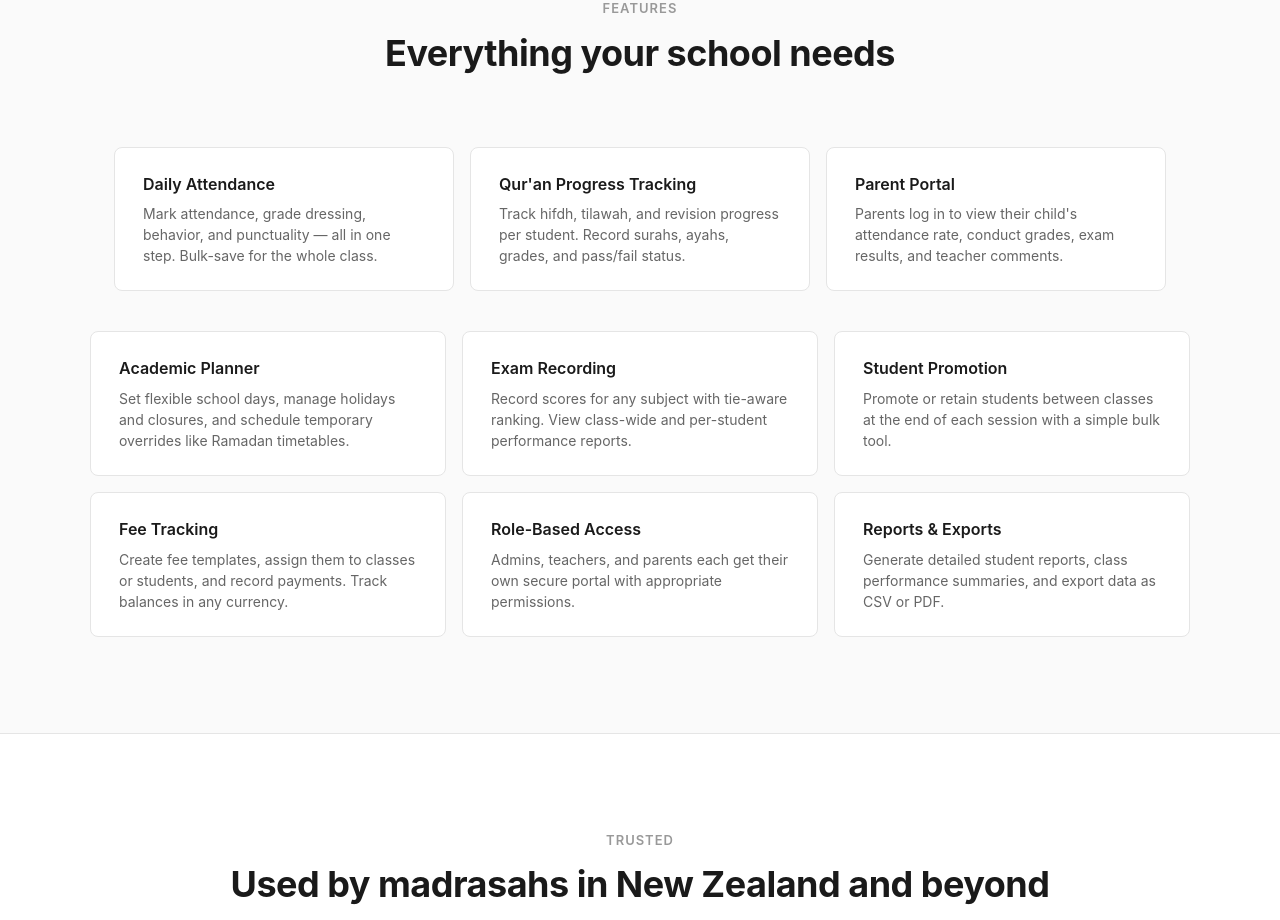
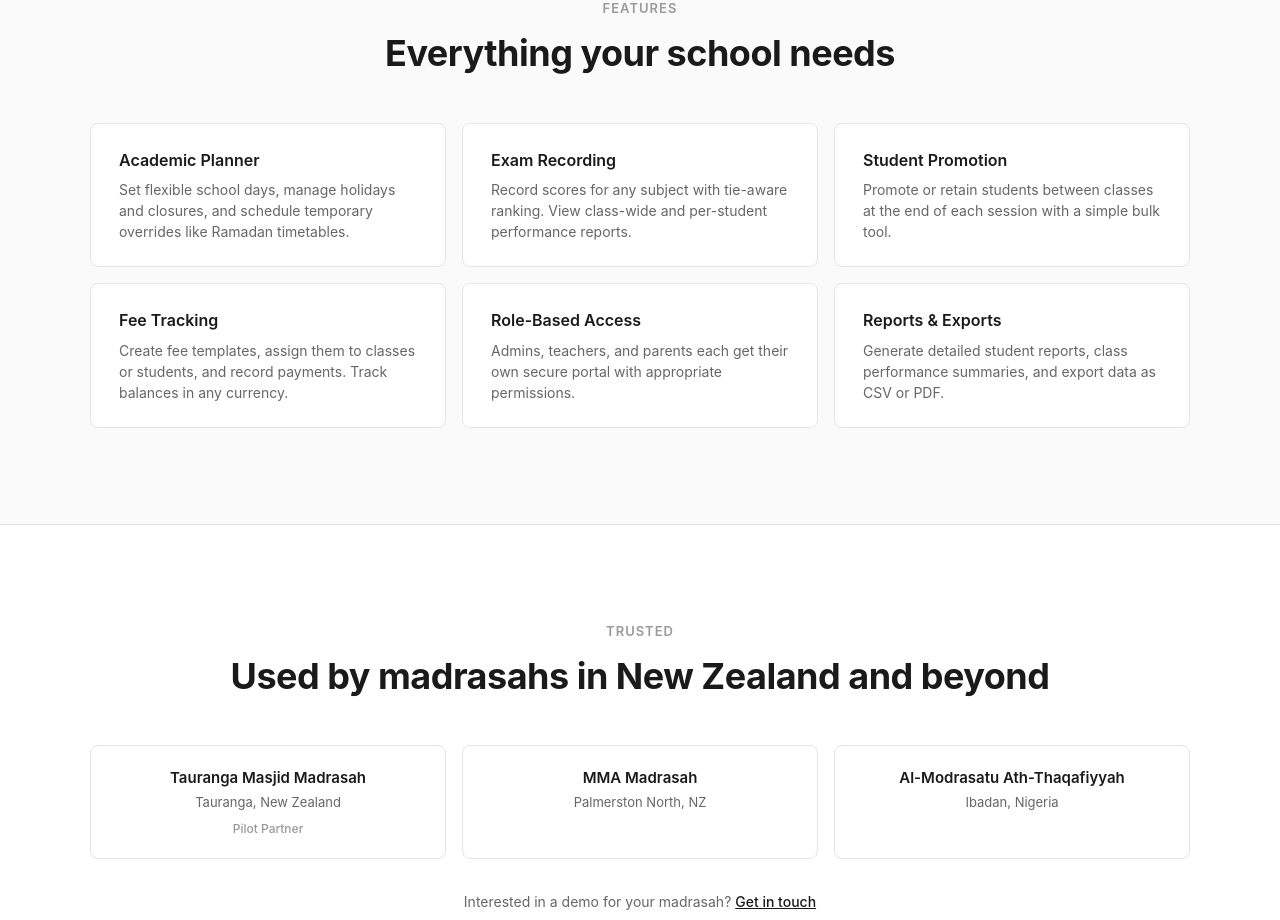
Before and after one commit to aoalaka/e-daarah, a React (Vite) app in the folder frontend/: page / in a window 1280 px wide. Shown: the part 1460-2380 px from the top of the page. Built offline with nearby package versions, Linux system fonts and the light colour scheme; no server answers.

Commit message:
style: remove unused feature cards from landing page for cleaner design

```diff
--- a/frontend/src/pages/Landing.css
+++ b/frontend/src/pages/Landing.css
@@ -301,11 +301,6 @@
 .feature-grid {
   display: grid;
   gap: 16px;
-  margin-bottom: 16px;
-}
-
-.feature-grid:last-child {
-  margin-bottom: 0;
 }
 
 .feature-card {
--- a/frontend/src/pages/Landing.jsx
+++ b/frontend/src/pages/Landing.jsx
@@ -85,21 +85,6 @@ function Landing() {
         <div className="section-inner">
           <p className="section-label">Features</p>
           <h2 className="section-heading">Everything your school needs</h2>
-
-          <div className="feature-grid main">
-            <div className="feature-card">
-              <h3>Daily Attendance</h3>
-              <p>Mark attendance, grade dressing, behavior, and punctuality — all in one step. Bulk-save for the whole class.</p>
-            </div>
-            <div className="feature-card">
-              <h3>Qur'an Progress Tracking</h3>
-              <p>Track hifdh, tilawah, and revision progress per student. Record surahs, ayahs, grades, and pass/fail status.</p>
-            </div>
-            <div className="feature-card">
-              <h3>Parent Portal</h3>
-              <p>Parents log in to view their child's attendance rate, conduct grades, exam results, and teacher comments.</p>
-            </div>
-          </div>
 
           <div className="feature-grid">
             <div className="feature-card">
```
